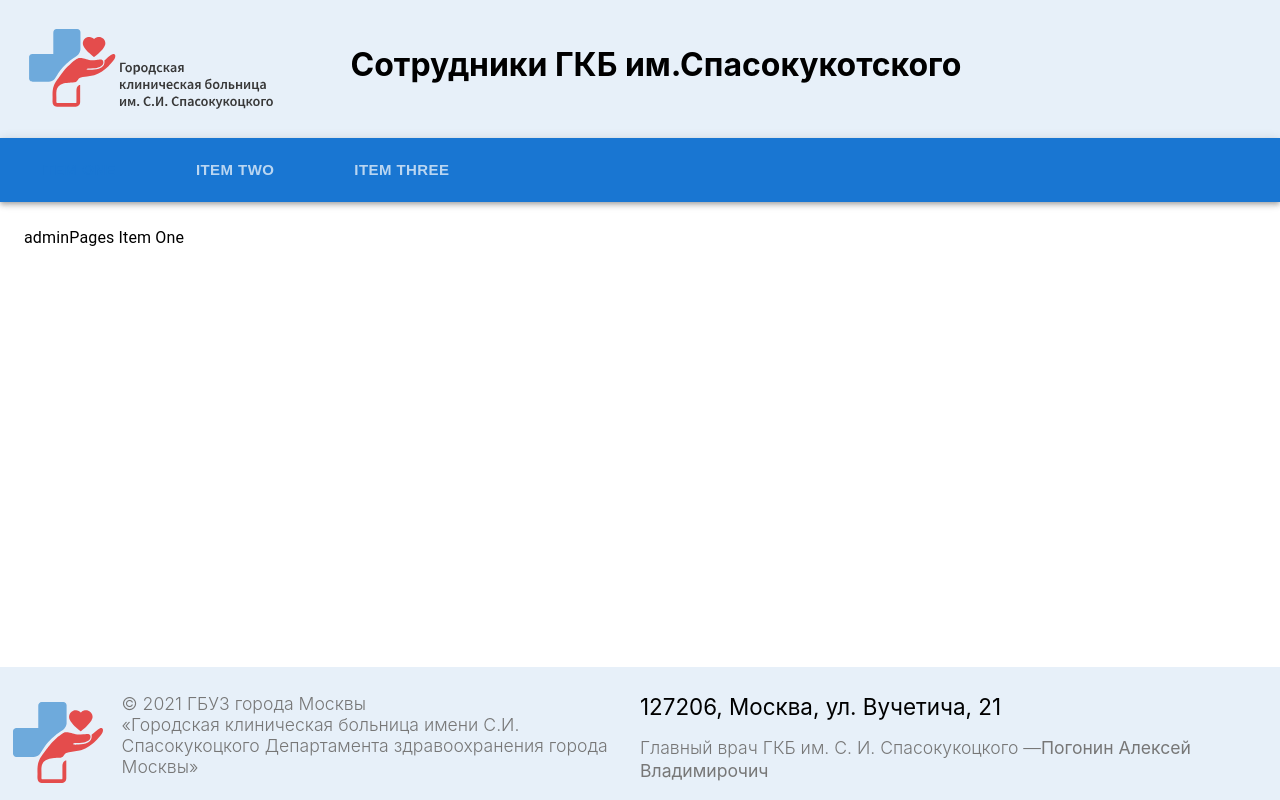
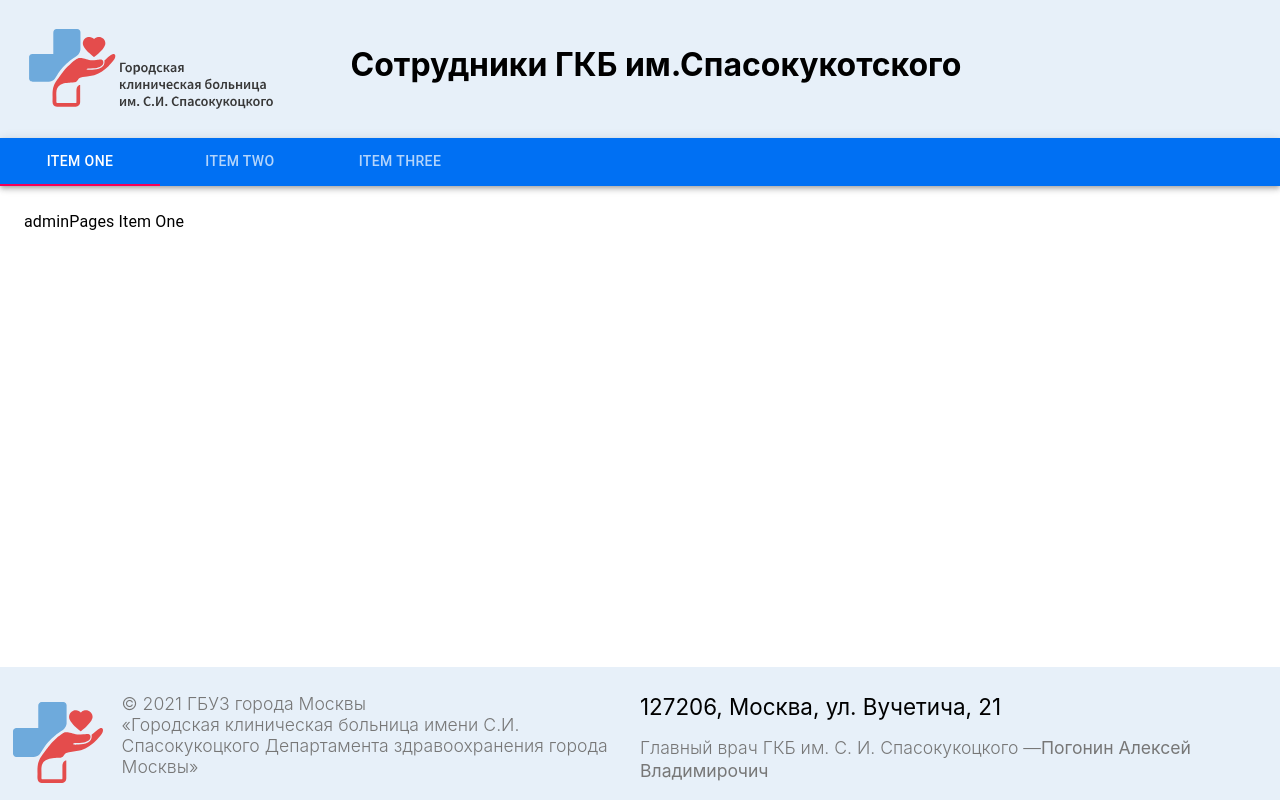
Before and after one commit to Sergeylag/hospitalStaff, a Next.js app in the folder client/: page /admin in a window 1280 px wide. Built offline with nearby package versions, Linux system fonts and the light colour scheme.

Commit message:
установил @material-ui/core с помощью --legacy-peer-deps восстанавливает поведение установки peerDependency от NPM v4 до v6 завелось!

```diff
--- a/client/package.json
+++ b/client/package.json
@@ -11,6 +11,7 @@
   "dependencies": {
     "@emotion/react": "^11.9.0",
     "@emotion/styled": "^11.8.1",
+    "@material-ui/core": "^4.12.4",
     "@mui/icons-material": "^5.6.2",
     "@mui/material": "^5.6.3",
     "@mui/styles": "^5.6.2",
--- a/client/pages/admin.tsx
+++ b/client/pages/admin.tsx
@@ -1,8 +1,16 @@
 import React from 'react';
-import {AppBar, Box, Tab, Tabs, Typography} from "@mui/material";
+// import {AppBar, Box, Tab, Tabs, Typography} from "@mui/material";
 // import {makeStyles} from "@mui/styles";
 // import {Theme} from '@mui/material/styles';
-import {AdminNavBar} from "../styles/navbar/admin-nav-bar";
+import { makeStyles, Theme } from '@material-ui/core/styles';
+import AppBar from '@material-ui/core/AppBar';
+import Tabs from '@material-ui/core/Tabs';
+import Tab from '@material-ui/core/Tab';
+import Typography from '@material-ui/core/Typography';
+import Box from '@material-ui/core/Box';
+
+
+import {AdminNavBarMain} from "../styles/navbar/admin-nav-bar";
 
 interface TabPanelProps {
     children?: React.ReactNode;
@@ -37,25 +45,25 @@
     };
 }
 
-// const useStyles = makeStyles((theme: Theme) => ({
-//     root: {
-//         flexGrow: 10,
-//         backgroundColor: '#638328' //theme.palette.background.paper,
-//     },
-// }));
+const useStyles = makeStyles((theme: Theme) => ({
+    root: {
+        flexGrow: 10,
+        backgroundColor: theme.palette.background.paper,
+    },
+}));
 
 const Admin = () => {
-    // const classes = useStyles();
+    const classes = useStyles();
     const [value, setValue] = React.useState(0);
 
     const handleChange = (event: React.ChangeEvent<{}>, newValue: number) => {
         setValue(newValue);
     };
     return (
-        <main>
+        <AdminNavBarMain>
             <section>
                 {/*<div className={classes.root}>*/}
-                <AdminNavBar>
+                <div className={classes.root}>
                     <AppBar position="static">
                         <Tabs value={value} onChange={handleChange} aria-label="simple tabs example">
                             <Tab label="Item One" {...a11yProps(0)} />
@@ -72,9 +80,9 @@
                     <TabPanel value={value} index={2}>
                         adminPages Item Three
                     </TabPanel>
-                </AdminNavBar>
+                </div>
             </section>
-        </main>
+        </AdminNavBarMain>
     );
 };
 
--- a/client/styles/navbar/admin-nav-bar.ts
+++ b/client/styles/navbar/admin-nav-bar.ts
@@ -1,4 +1,11 @@
 import styled from "styled-components";
+
+export const AdminNavBarMain = styled.main`
+    .MuiPaper-root{
+      background-color: #0070f3;
+    }
+`;
+
 
 export const AdminNavBar = styled.div`
   .MuiButtonBase-root {
```
Also changed, not shown: 1 other file (tests, documents, lock files or other folders).
